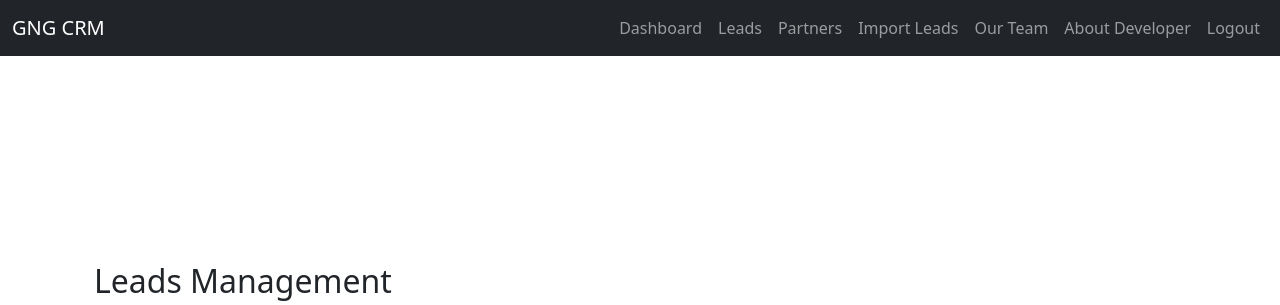
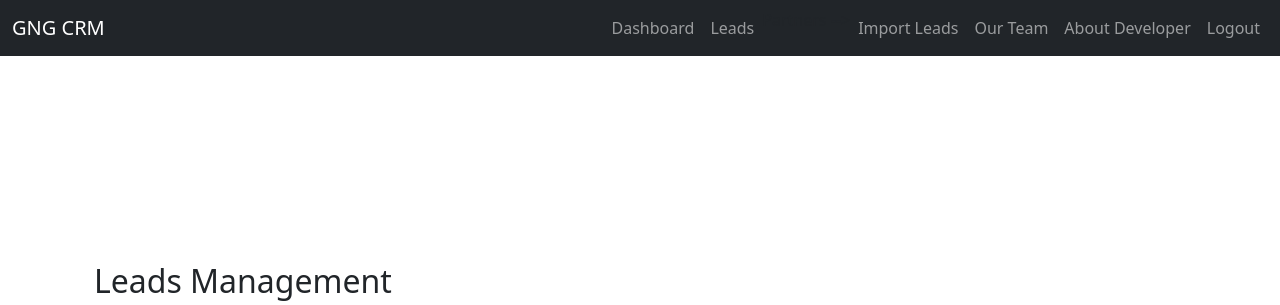
Before and after one commit to harshgul/gng-crm, a Flask app: page /leads in a window 1280 px wide. Shown: the top 305 px of the page. Run offline with Flask 3, Linux system fonts and the light colour scheme; the visitor is signed in with stand-in values (Sample User, id 1); data that the repository does not hold is empty; some libraries are stand-ins or nearby versions.

Commit message:
Update base.html

```diff
--- a/templates/base.html
+++ b/templates/base.html
@@ -39,7 +39,7 @@
                 </li>
 
                 <li class="nav-item">
-                    <a class="nav-link" href="{{ url_for('partners') }}">Partners</a>
+                    <! -- <a class="nav-link" href="{{ url_for('partners') }}">Partners</a> -->
                 </li>
               <li class="nav-item">
                     <a class="nav-link" href="{{ url_for('import_leads') }}">Import Leads</a>
```
